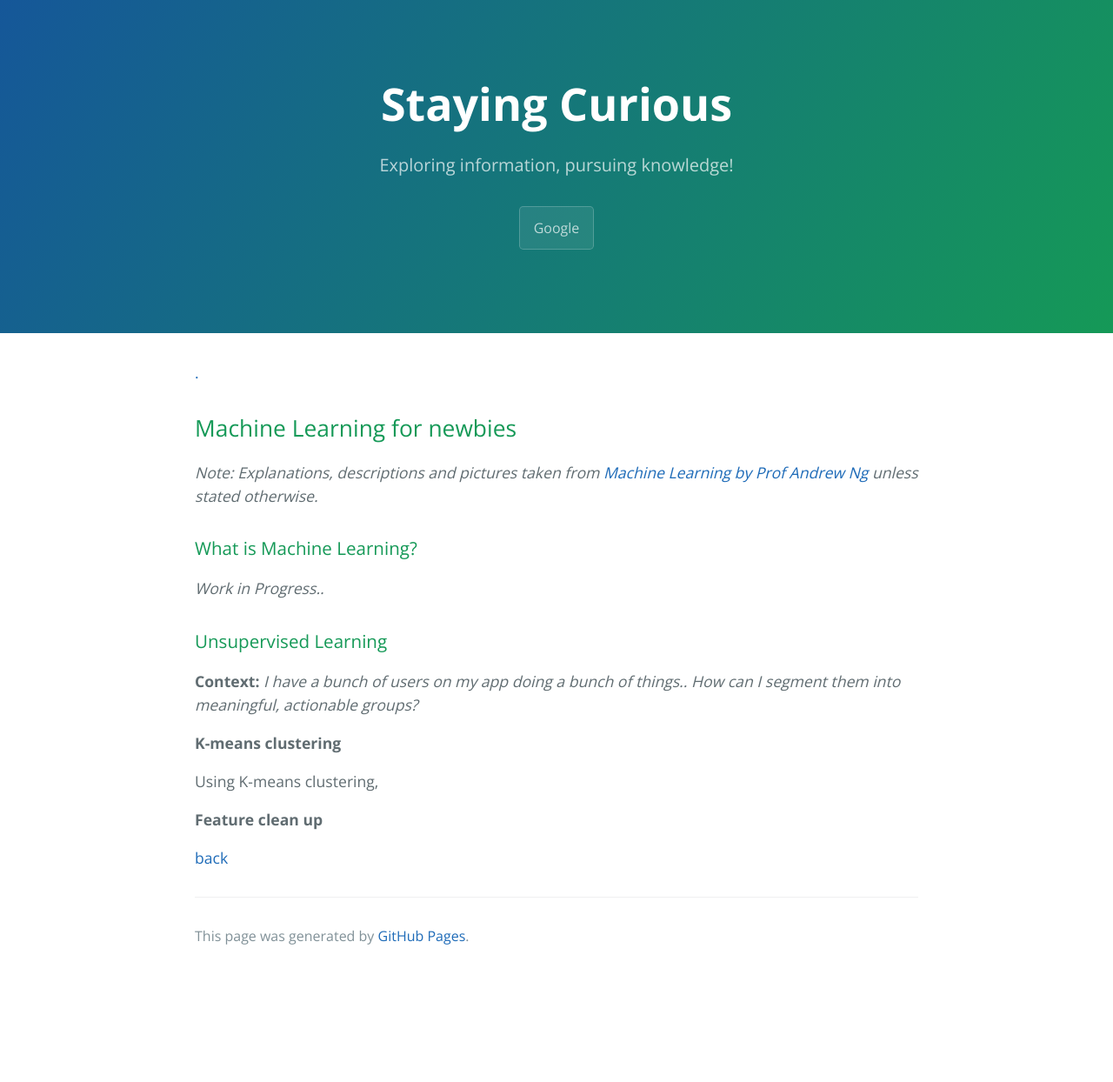
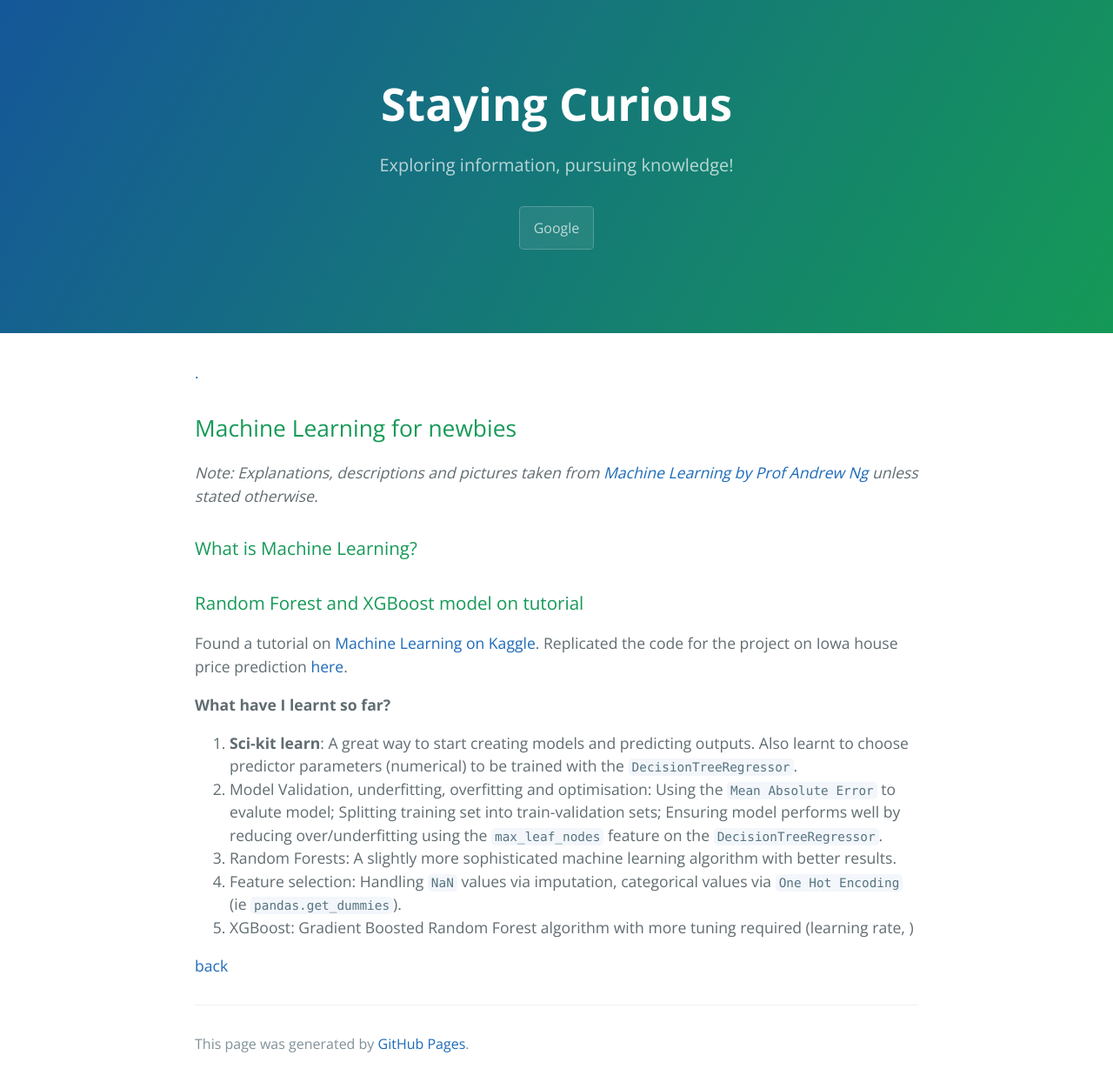
Before and after one commit to rayaun/rayaun.github.io, a Jekyll site: the page built from MLMLML.md, in a window 1280 px wide. Shown: the whole page at 87% size. Built offline with Jekyll 4.4.1, drawn with Linux system fonts in a browser that asks for light colours; before the commit the page ends 1120 px from its top, so only the background shows below that.

Commit message:
updated ML learning journey

```diff
--- a/MLMLML.md
+++ b/MLMLML.md
@@ -9,9 +9,18 @@ _Note: Explanations, descriptions and pictures taken from [Machine Learning by P
 
 ### What is Machine Learning?
 
-_Work in Progress.._
+### Random Forest and XGBoost model on tutorial
+Found a tutorial on [Machine Learning on Kaggle](https://www.kaggle.com/learn/machine-learning). Replicated the code for the project on Iowa house price prediction [here](https://www.kaggle.com/rayfave/ml-with-random-tree-classifier-xgboost/).
 
-### Unsupervised Learning
+**What have I learnt so far?**
+ 1. **Sci-kit learn**:
+ A great way to start creating models and predicting outputs. Also learnt to choose predictor parameters (numerical) to be trained with the `DecisionTreeRegressor`.
+ 2. Model Validation, underfitting, overfitting and optimisation: Using the `Mean Absolute Error` to evalute model;  Splitting training set into train-validation sets; Ensuring model performs well by reducing over/underfitting using the `max_leaf_nodes` feature on the `DecisionTreeRegressor`.
+ 3. Random Forests: A slightly more sophisticated machine learning algorithm with better results.
+ 5. Feature selection: Handling `NaN` values via imputation, categorical values via `One Hot Encoding` (ie `pandas.get_dummies`).
+ 4. XGBoost: Gradient Boosted Random Forest algorithm with more tuning required (learning rate, )
+
+<!-- ### Unsupervised Learning
 
 **Context:** _I have a bunch of users on my app doing a bunch of things.. How can I segment them into meaningful, actionable groups?_
 
@@ -19,6 +28,6 @@ _Work in Progress.._
 
 Using K-means clustering,
 
-**Feature clean up**
+**Feature clean up** -->
 
 [back](./)
```
